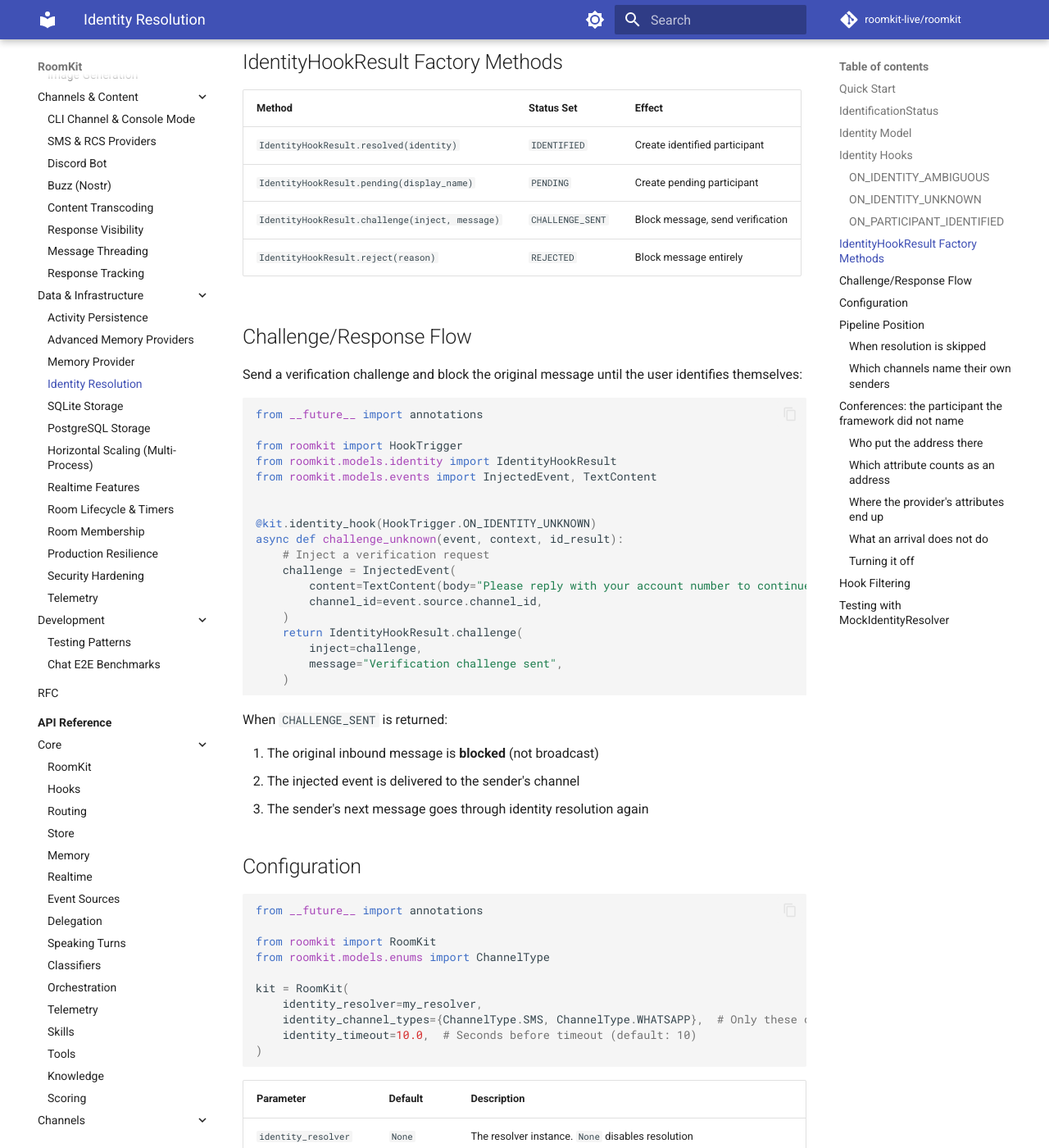
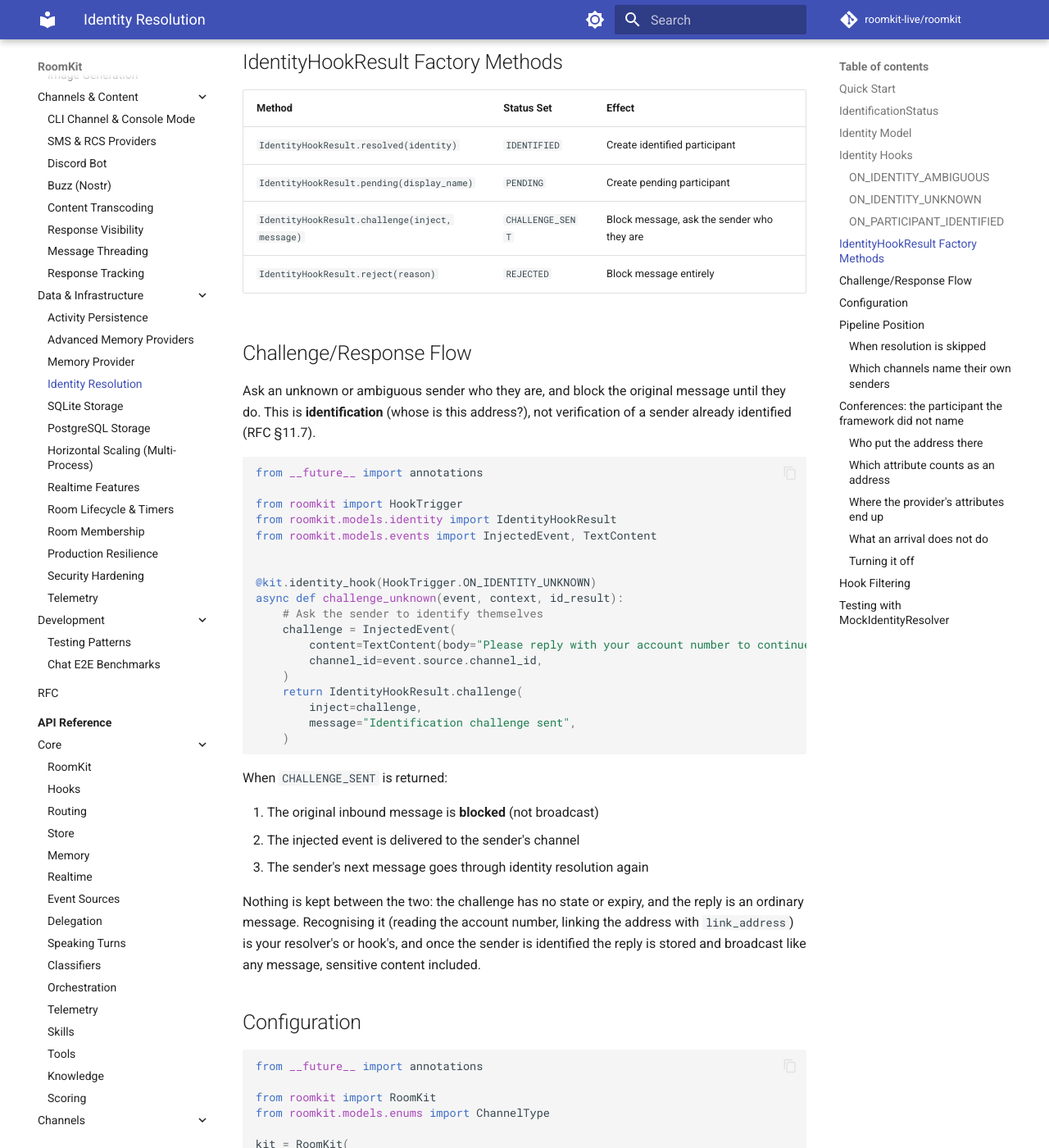
Before and after one commit to roomkit-live/roomkit-docs, an MkDocs documentation site: the page built from docs/guides/identity-resolution.md, in a window 1280 px wide and 1400 px high, scrolled down 3159 px. Shown: the whole window at 82% size. Built offline with MkDocs 1.6.1 and Material for MkDocs 9.7.7, drawn with Linux system fonts in a browser that asks for light colours; comment, search, counter and statistics services are not loaded; some of the changed text lies outside the part shown.

Commit message:
docs(identity): the identity challenge identifies an unknown sender, keeps no state, and is not the verification of RFC §11.7 (RMK-660)

````diff
--- a/docs/guides/identity-resolution.md
+++ b/docs/guides/identity-resolution.md
@@ -47,7 +47,7 @@ The resolver returns one of 6 statuses:
 | `PENDING` | Awaiting resolution | Depends on hook | Depends on hook |
 | `AMBIGUOUS` | Multiple candidates | Depends on hook | Depends on hook |
 | `UNKNOWN` | No match found | Depends on hook | Depends on hook |
-| `CHALLENGE_SENT` | Verification sent | No | Yes |
+| `CHALLENGE_SENT` | Identification challenge sent | No | Yes |
 | `REJECTED` | Access denied | No | Yes |
 
 ## Identity Model
@@ -134,12 +134,14 @@ async def on_identified(event, ctx):
 |--------|-----------|--------|
 | `IdentityHookResult.resolved(identity)` | `IDENTIFIED` | Create identified participant |
 | `IdentityHookResult.pending(display_name)` | `PENDING` | Create pending participant |
-| `IdentityHookResult.challenge(inject, message)` | `CHALLENGE_SENT` | Block message, send verification |
+| `IdentityHookResult.challenge(inject, message)` | `CHALLENGE_SENT` | Block message, ask the sender who they are |
 | `IdentityHookResult.reject(reason)` | `REJECTED` | Block message entirely |
 
 ## Challenge/Response Flow
 
-Send a verification challenge and block the original message until the user identifies themselves:
+Ask an unknown or ambiguous sender who they are, and block the original
+message until they do. This is **identification** (whose is this address?),
+not verification of a sender already identified (RFC §11.7).
 
 ```python
 from __future__ import annotations
@@ -151,14 +153,14 @@ from roomkit.models.events import InjectedEvent, TextContent
 
 @kit.identity_hook(HookTrigger.ON_IDENTITY_UNKNOWN)
 async def challenge_unknown(event, context, id_result):
-    # Inject a verification request
+    # Ask the sender to identify themselves
     challenge = InjectedEvent(
         content=TextContent(body="Please reply with your account number to continue."),
         channel_id=event.source.channel_id,
     )
     return IdentityHookResult.challenge(
         inject=challenge,
-        message="Verification challenge sent",
+        message="Identification challenge sent",
     )
 ```
 
@@ -167,6 +169,12 @@ When `CHALLENGE_SENT` is returned:
 1. The original inbound message is **blocked** (not broadcast)
 2. The injected event is delivered to the sender's channel
 3. The sender's next message goes through identity resolution again
+
+Nothing is kept between the two: the challenge has no state or expiry, and
+the reply is an ordinary message. Recognising it (reading the account
+number, linking the address with `link_address`) is your resolver's or
+hook's, and once the sender is identified the reply is stored and broadcast
+like any message, sensitive content included.
 
 ## Configuration
 
````
Also changed, not shown: docs/features.md (+5 -5 lines).
